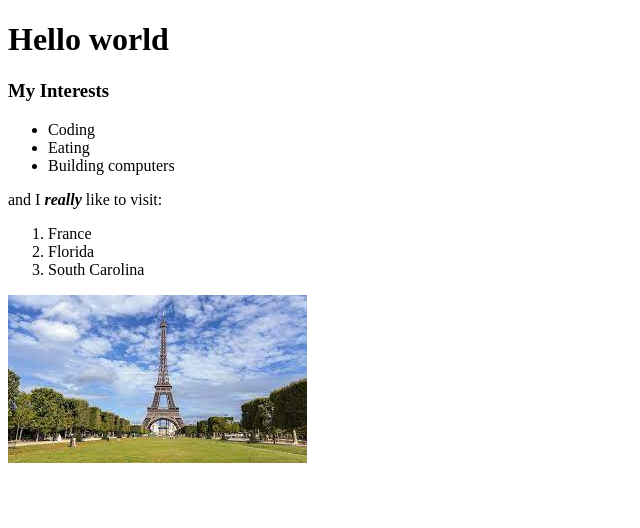
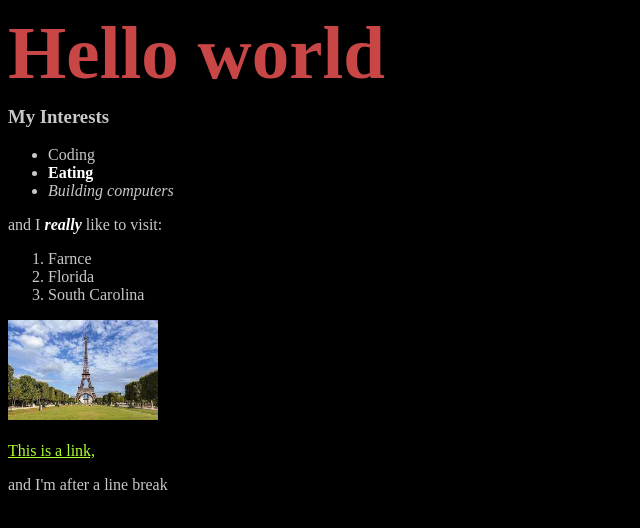
Before and after one commit to michaell4438/HTML-HelloWorld, a plain HTML site: page index.html in a window 1280 px wide. Shown: the whole page, without its empty margins (0-640 px from the left). Drawn offline with Linux system fonts and the light colour scheme.

Commit message:
Finished

```diff
--- a/index.html
+++ b/index.html
@@ -12,8 +12,8 @@
 
     <ul>
       <li>Coding</li>
-      <li>Eating</li>
-      <li>Building computers</li>
+      <li><b>Eating</b></li>
+      <li><em>Building computers</em></li>
     </ul>
 
     <p>
@@ -21,14 +21,20 @@
     </p>
 
     <ol>
-      <li>France</li>
+      <li>Farnce</li>
       <li>Florida</li>
       <li>South Carolina</li>
     </ol>
 
     <!-- This is a comment -->
 
-    <img src="paris1.jpg" />
+    <img src="paris1.jpg", width="150", height="100" />
+    <br>
+    <br>
+    <a href="https://google.com">This is a link,</a>
+    <br>
+    <p> and I'm after a line break </p>
+
     <script src="script.js"></script>
   </body>
 </html>
--- a/style.css
+++ b/style.css
@@ -0,0 +1,18 @@
+h1 {
+  font-size: 75px;
+  line-height: 5px;
+  color: rgb(200, 70, 70);
+}
+
+body {
+  background-color: black;
+  color: rgba(200, 200, 200, 66);
+}
+
+b {
+  color: white
+}
+
+a {
+  color:greenyellow;
+}
```
